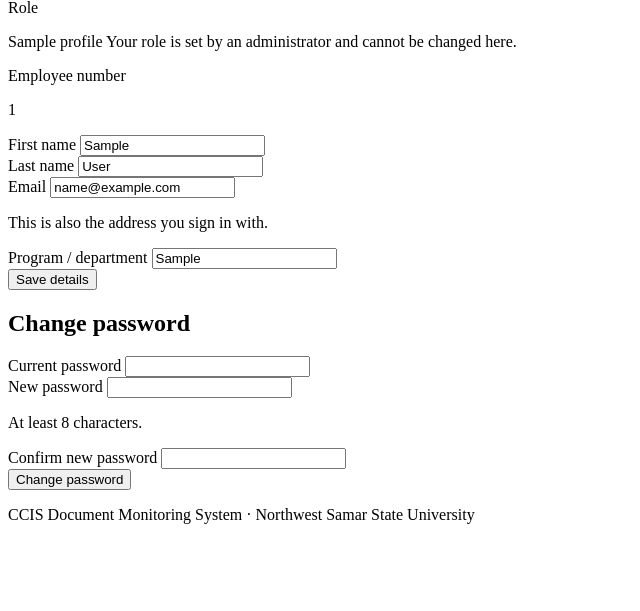
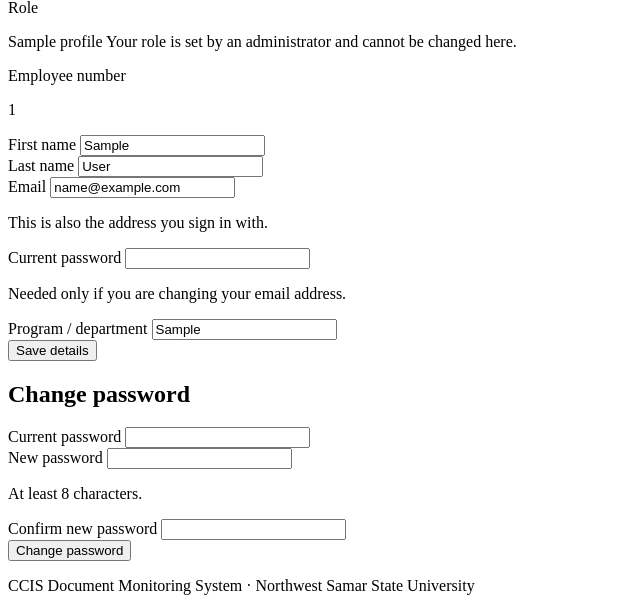
Before and after one commit to SEPrimo19/CCIS-Document-Monitoring-System, a PHP site: template app/Views/profile/index.php in a window 1280 px wide. Shown: the part 197-808 px from the top of the page, without its empty margins (0-640 px from the left). Before the commit the page ends 721 px from the top, so only its background shows below. Run offline with PHP 8.4, Linux system fonts and the light colour scheme; the template is opened without the code that fills it: most values are stand-ins (such as "Sample title", 1, 10 or a date in 2020); data that the repository does not hold is empty.

Commit message:
fix(profile): require the current password to change the sign-in email
Email is the login identifier, and there is no self-service reset and no
mail delivery, so changing it was a harder account lockout than changing
the password — yet changePassword() gated on password_verify() and
update() did not. Anyone reaching an unattended signed-in browser could
point the address at their own and the real owner could no longer log in.

- update() now verifies the current password, but only when the submitted
  email actually differs from the stored one. Renaming yourself or fixing
  a department typo carries no lockout risk and stays friction-free.
- The check is skipped when the address itself failed validation, so every
  problem is shown at once rather than one after another.
- The audit entry records both addresses ("email old -> new"), capped to
  the audit_log.details width. Recording only the new one left no trail
  back to the account as it was.
- The success flash now says to sign in with the new address.

Verified against the reproduction in the 2026-07-24 security review
(HIGH-2): the change is refused with no password and with a wrong
password, accepted with the correct one, and the new address then logs
in. Password change, privilege-escalation and RBAC behaviour unchanged.

Co-Authored-By: Claude Opus 5 <noreply@anthropic.com>
Claude-Session: https://claude.ai/code/session_016w9rNBBHtYZ91aa3Xe1pWd

```diff
--- a/app/Views/profile/index.php
+++ b/app/Views/profile/index.php
@@ -80,6 +80,19 @@ require __DIR__ . '/../partials/header.php';
             <?php endif; ?>
         </div>
 
+        <?php // Gates the email change only, so it is not `required` — the server ?>
+        <?php // decides, and asks for it only when the address actually differs. ?>
+        <?php // The id differs from the change-password form's field below: two ?>
+        <?php // controls on one page cannot share an id without breaking labels. ?>
+        <div class="field">
+            <label for="profile_current_password">Current password</label>
+            <input type="password" id="profile_current_password" name="current_password" autocomplete="current-password">
+            <p class="field-help">Needed only if you are changing your email address.</p>
+            <?php if (!empty($profileErrors['current_password'])): ?>
+                <p class="field-err"><?= htmlspecialchars($profileErrors['current_password']) ?></p>
+            <?php endif; ?>
+        </div>
+
         <div class="field">
             <label for="program_dept">Program / department</label>
             <input type="text" id="program_dept" name="program_dept" value="<?= htmlspecialchars($input['program_dept']) ?>" maxlength="80" placeholder="BSIT">
```
Also changed, not shown: app/Controllers/ProfileController.php (+45 -7 lines).
